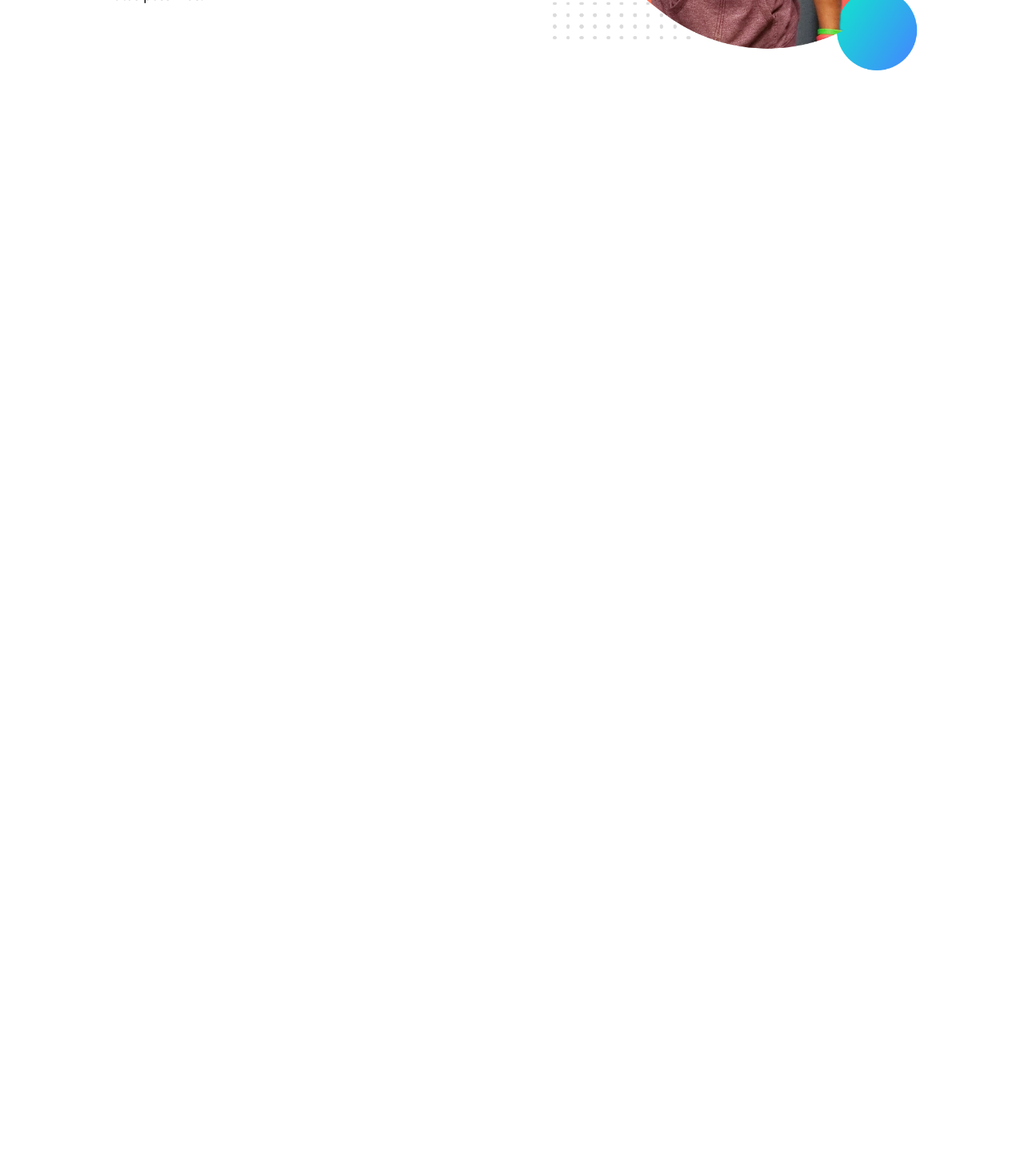
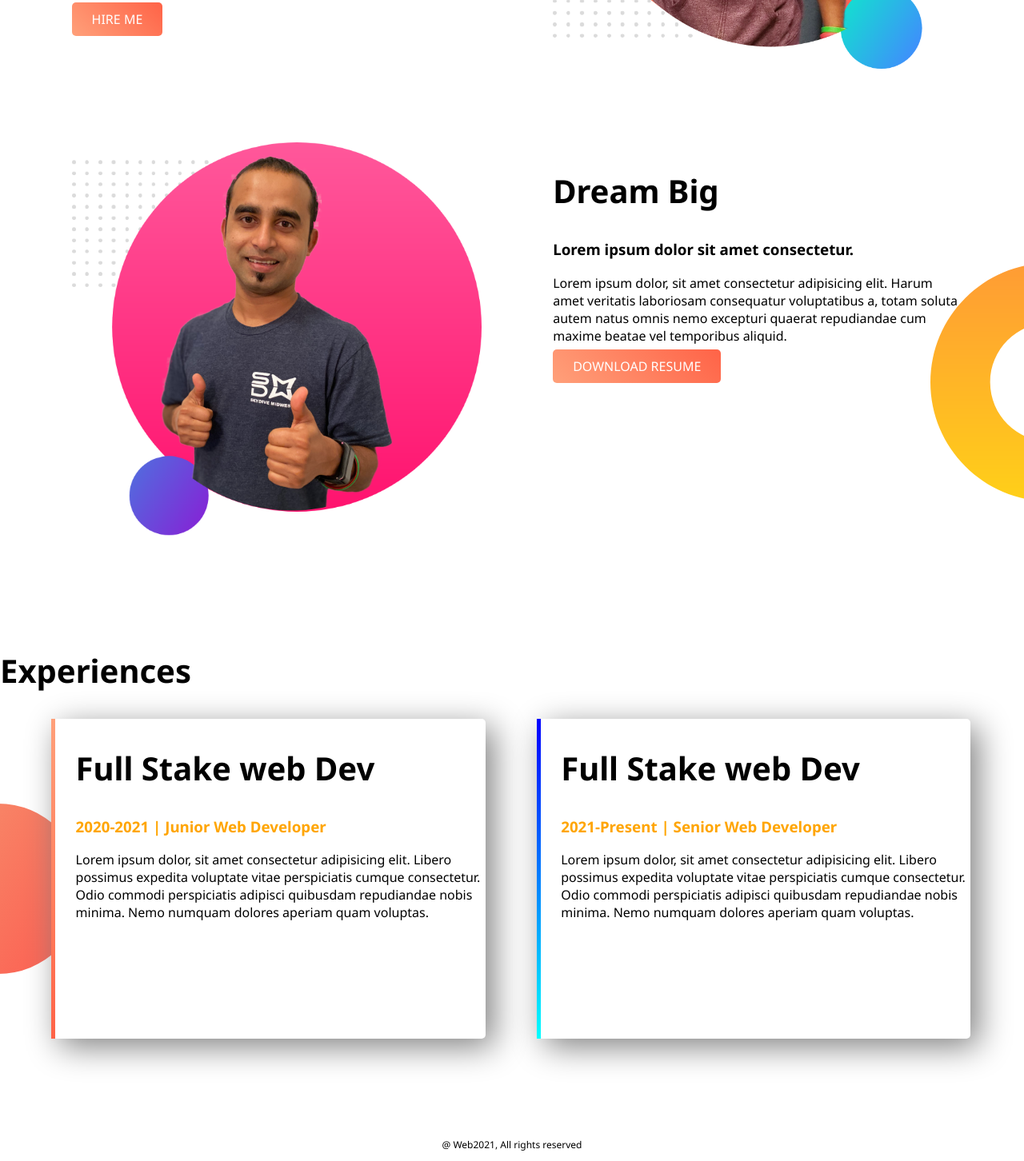
Before and after one commit to ashaduzzaman2505/Portfolio-website-1, a plain HTML site: page index.html in a window 1280 px wide. Shown: the part 422-1874 px from the top of the page at 80% size. Before the commit the page ends 800 px from the top, so only its background shows below. Drawn offline with Linux system fonts and the light colour scheme.

Commit message:
Finished

```diff
--- a/index.html
+++ b/index.html
@@ -8,15 +8,44 @@
     <link rel="stylesheet" href="style.css">
 </head>
 <body>
-    <section>
+    <section class="first-section">
         <div class="description">
             <h1>Welcome To <br> <span class="name"> My Portfolio </span>Website </h1>
             <h3>Lorem, ipsum dolor sit amet consectetur</h3>
             <p>Lorem ipsum dolor sit amet consectetur adipisicing elit. Porro in at laborum recusandae mollitia, ut voluptatem animi cum pariatur dignissimos error quibusdam officia fugiat. Omnis beatae modi nihil natus possimus!</p>
+            <a class="btn" target="_blank" href="https://github.com/ashaduzzaman2505/Portfolio-website-1">HIRE ME</a>
         </div>
         <div class="description">
             <img src="images/jhankar.png" alt="img">
         </div>
     </section>
+    <section class="second-section">
+        <div class="description">
+            <img src="images/jhankar2.png" alt="">
+        </div>
+        <div class="description">
+            <h2>Dream Big</h2>
+            <h3>Lorem ipsum dolor sit amet consectetur.</h3>
+            <p>Lorem ipsum dolor, sit amet consectetur adipisicing elit. Harum amet veritatis laboriosam consequatur voluptatibus a, totam soluta autem natus omnis nemo excepturi quaerat repudiandae cum maxime beatae vel temporibus aliquid.</p>
+            <a class="btn" target="_blank" href="https://github.com/ashaduzzaman2505/Portfolio-website-1">DOWNLOAD RESUME</a>
+        </div>
+    </section>
+    <section class="third-section">
+        <h2>Experiences</h2>
+        <div  id="junior" class="description blog">
+            <h2>Full Stake web Dev</h2>
+            <h3 class="name">2020-2021 | Junior Web Developer</h3>
+            <p>Lorem ipsum dolor, sit amet consectetur adipisicing elit. Libero possimus expedita voluptate vitae perspiciatis cumque consectetur. Odio commodi perspiciatis adipisci quibusdam repudiandae nobis minima. Nemo numquam dolores aperiam quam voluptas.</p>
+        </div>
+        <div id="senior" class="description blog">
+            <h2>Full Stake web Dev</h2>
+            <h3 class="name">2021-Present | Senior Web Developer</h3>
+            <p>Lorem ipsum dolor, sit amet consectetur adipisicing elit. Libero possimus expedita voluptate vitae perspiciatis cumque consectetur. Odio commodi perspiciatis adipisci quibusdam repudiandae nobis minima. Nemo numquam dolores aperiam quam voluptas.</p>
+        </div>
+    </section>
+
+    <footer>
+        <p>@ Web2021, All rights reserved</p>
+    </footer>
 </body>
 </html>
--- a/style.css
+++ b/style.css
@@ -2,11 +2,16 @@
 
 body{
     font-family: 'Noto Sans', sans-serif;
+    margin: 0px;
 }
 
 h1{
     font-size: 50px;
 }
+h2{
+    font-size: 40px;
+}
+
 
 .name{
     color: orange;
@@ -22,3 +27,56 @@ h1{
 .description img{
     width: 100%;
 }
+
+section{
+    height: 500px;
+    padding-bottom: 100px;
+}
+.first-section{
+    background-image: url("images/top-banner.png");
+    background-repeat: no-repeat;
+}
+
+.second-section{
+    background-image: url("images/dream-bg.png");
+    background-repeat: no-repeat;
+    background-position: right;
+}
+
+.btn{
+    text-decoration: none;
+    background-image: linear-gradient(45deg, lightSalmon, tomato);
+    padding: 10px 25px;
+    color: white;
+    font-weight: 500;
+    border-radius: 5px;
+}
+
+.blog{
+    box-shadow: 10px 10px 40px gray;
+    border-radius: 5px;
+    height: 80%;
+    background-color: white;
+}
+.third-section{
+    background-image: url(images/exp-bg.png);
+    background-repeat: no-repeat;
+    background-position: left;
+}
+
+#junior{
+    border-left: 5px solid;
+    border-image: linear-gradient(180deg,lightSalmon, tomato);
+    border-image-slice: 1;
+}
+
+#senior{
+    border-left: 5px solid;
+    border-image: linear-gradient(180deg, blue, cyan);
+    border-image-slice: 1;
+}
+
+footer p{
+    text-align: center;
+    font-size: 12px;
+}
```
